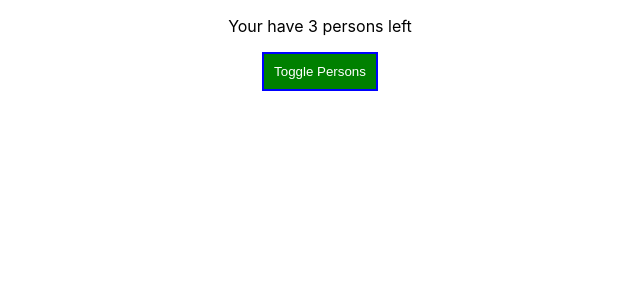
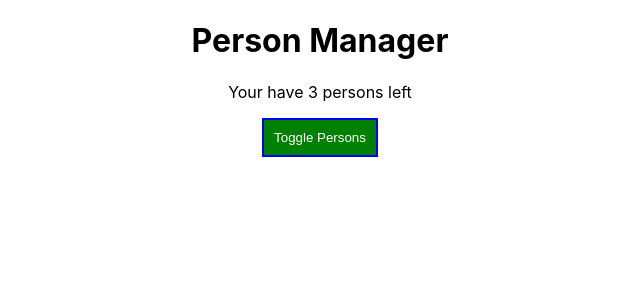
Before and after one commit to ritwikpal20/React-Basics, a React (Create React App) app: page / in a window 1280 px wide. Shown: the top 300 px of the page, without its empty margins (320-960 px from the left). Built offline with nearby package versions, Linux system fonts and the light colour scheme.

Commit message:
use of lifecycle hooks on component creation

```diff
--- a/src/components/Cockpit/Cockpit.js
+++ b/src/components/Cockpit/Cockpit.js
@@ -17,6 +17,7 @@
 
     return (
         <div>
+            <h1>Person Manager</h1>
             <p className={classes.join(" ")}>
                 Your have {props.persons.length} persons left
             </p>
--- a/src/components/Persons/Person/Person.js
+++ b/src/components/Persons/Person/Person.js
@@ -1,6 +1,8 @@
 import classes from "./Person.module.css";
 
 const person = (props) => {
+    console.log("Person.js Rendering...");
+    // Creating custom error
     const rnd = Math.random();
     if (rnd > 0.9) {
         throw new Error("Something went wrong. Try again after sometime");
--- a/src/components/Persons/Person/Person.module.css
+++ b/src/components/Persons/Person/Person.module.css
@@ -6,6 +6,9 @@
     box-shadow: 2px 2px 2px grey;
     text-align: center;
 }
+.Person:hover {
+    transform: scale(1.1);
+}
 
 @media (min-width: 500px) {
     .Person {
--- a/src/components/Persons/Persons.js
+++ b/src/components/Persons/Persons.js
@@ -2,6 +2,7 @@
 import Person from "./Person/Person";
 
 const persons = (props) => {
+    console.log('Persons.js Rendering...')
     return (
         <div>
             {props.persons.map((person, index) => {
--- a/src/containers/App.js
+++ b/src/containers/App.js
@@ -51,7 +51,10 @@
 
 // Class based Component
 class App extends Component {
-    state = {
+    constructor(props) {
+        super(props);
+        console.log("App.js Constructor");
+        this.state = {
             persons: [
                 { id: "1", name: "Max", age: 20 },
                 { id: "2", name: "Manu", age: 30 },
@@ -59,6 +62,14 @@
             ],
             showPersons: false,
         };
+    }
+    static getDerivedStateFromProps(props, state) {
+        console.log("App.js getDerivedStateFromProps");
+        return state;
+    }
+    componentDidMount() {
+        console.log("App.js componentDidMount");
+    }
 
     // for deleting each person
     deletePersonsHandler = (index) => {
@@ -81,6 +92,7 @@
         });
     };
     render() {
+        console.log("App.js Rendering...");
         // toggling person depending on state of showPersons
         let persons = null;
         if (this.state.showPersons) {
@@ -97,6 +109,7 @@
         return (
             <div className={styles.App}>
                 <Cockpit
+                    appTitle={this.props.appTitle}
                     persons={this.state.persons}
                     showPersons={this.state.showPersons}
                     clicked={this.togglePersonsHandler}
--- a/src/index.js
+++ b/src/index.js
@@ -1,14 +1,14 @@
-import React from 'react';
-import ReactDOM from 'react-dom';
-import './index.css';
-import App from './containers/App';
-import reportWebVitals from './reportWebVitals';
+import React from "react";
+import ReactDOM from "react-dom";
+import "./index.css";
+import App from "./containers/App";
+import reportWebVitals from "./reportWebVitals";
 
 ReactDOM.render(
-  <React.StrictMode>
-    <App />
-  </React.StrictMode>,
-  document.getElementById('root')
+    <React.StrictMode>
+        <App appTitle="Person Manager" />
+    </React.StrictMode>,
+    document.getElementById("root")
 );
 
 // If you want to start measuring performance in your app, pass a function
```
Also changed, not shown: 1 other file (tests, documents, lock files or other folders). Lines whose indentation alone changed are shown as unchanged.
